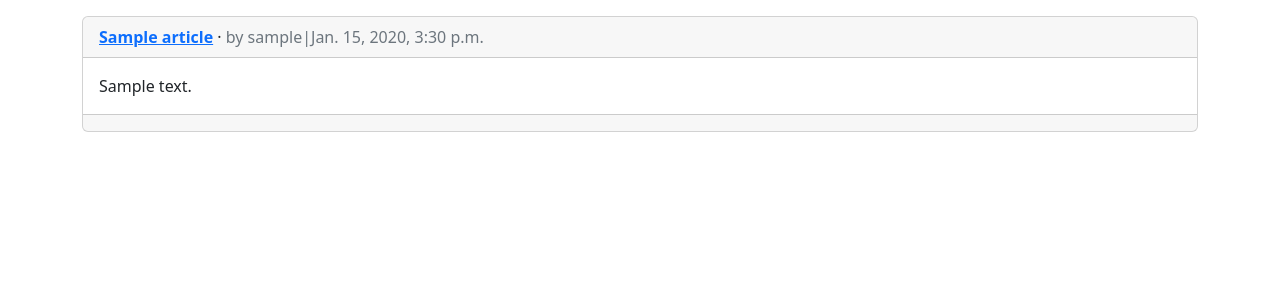
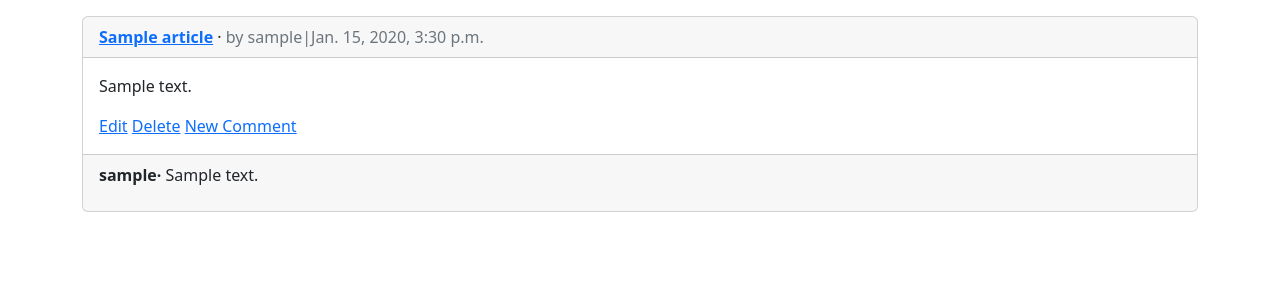
Before and after one commit to pathlearn3639/news, a Django app: page /articles/ in a window 1280 px wide. Shown: the part 73-373 px from the top of the page. Run offline with Django 4.2, Linux system fonts and the light colour scheme; a user stored in the database is signed in; tables that the repository leaves empty hold one stand-in row (values such as "Sample post").

Commit message:
comments app

```diff
--- a/articles/models.py
+++ b/articles/models.py
@@ -18,3 +18,15 @@ class Article(models.Model):
 
     def get_absolute_url(self):
         return reverse("article_detail", kwargs={"pk": self.pk})
+
+
+class Comment(models.Model):
+    article = models.ForeignKey(Article, on_delete=models.CASCADE)
+    comment = models.CharField(max_length=140)
+    author = models.ForeignKey(settings.AUTH_USER_MODEL, on_delete=models.CASCADE)
+
+    def __str__(self):
+        return self.comment
+
+    def get_absolute_url(self):
+        return reverse("article_list")
--- a/articles/views.py
+++ b/articles/views.py
@@ -1,11 +1,11 @@
 from django.contrib.auth.mixins import LoginRequiredMixin, UserPassesTestMixin
-from django.views.generic import ListView, DetailView
+from django.views import View
+from django.views.generic import ListView, DetailView, FormView
+from django.views.generic.detail import SingleObjectMixin
 from django.views.generic.edit import UpdateView, DeleteView, CreateView
-from django.urls import reverse_lazy
-from .models import Article
+from django.urls import reverse_lazy, reverse
 
-
-from django.urls import reverse_lazy
+from .forms import CommentForm
 from .models import Article
 
 
@@ -14,9 +14,45 @@ class ArticleListView(ListView):
     template_name = "article_list.html"
 
 
-class ArticleDetailView(DetailView):
+class CommentGet(DetailView):
     model = Article
     template_name = "article_detail.html"
+
+    def get_context_data(self, **kwargs):
+        context = super().get_context_data(**kwargs)
+        context["form"] = CommentForm()
+        return context
+
+
+class CommentPost(SingleObjectMixin, FormView):
+    model = Article
+    form_class = CommentForm
+    template_name = "article_detail.html"
+
+    def post(self, request, *args, **kwargs):
+        self.object = self.get_object()
+        return super().post(request, *args, **kwargs)
+
+    def form_valid(self, form):
+        comment = form.save(commit=False)
+        comment.article = self.object
+        comment.author = self.request.user
+        comment.save()
+        return super().form_valid(form)
+
+    def get_success_url(self):
+        article = self.object
+        return reverse("article_detail", kwargs={"pk": article.pk})
+
+
+class ArticleDetailView(LoginRequiredMixin, View):
+    def get(self, request, *args, **kwargs):
+        view = CommentGet.as_view()
+        return view(request, *args, **kwargs)
+
+    def post(self, request, *args, **kwargs):
+        view = CommentPost.as_view()
+        return view(request, *args, **kwargs)
 
 
 class ArticleUpdateView(LoginRequiredMixin, UserPassesTestMixin, UpdateView):
--- a/templates/article_list.html
+++ b/templates/article_list.html
@@ -14,14 +14,23 @@
     </div>
 
     <div class="card-body">
-        {{ article.body }}
-    </div>
-
-    <div class="card-footer text-center text-muted">
-        {% if article.autho.pk == request.user.pk %}
+        <p>{{ article.body }}</p>
+        {% if article.author.pk == request.user.pk %}
         <a href="{% url 'article_edit' article.pk %}">Edit</a>
         <a href="{% url 'article_delete' article.pk }">Delete</a>
         {% endif %}
+        <a href="{{ article.get_absolute_url }}">New Comment</a>
+    </div>
+
+    <div class="card-footer">
+        {% for comment in article.comment_set.all %}
+        <p>
+            <span class="fw-bold">
+                {{ comment.author }}&middot;
+            </span>
+            {{ comment }}
+        </p>
+        {% endfor %}
     </div>
 </div>
 <br>
```
Also changed, not shown: articles/admin.py (+19 -1 lines), articles/forms.py (added, +9 -0 lines), templates/article_detail.html (+19 -0 lines), articles/migrations/0002_comment.py (added).
